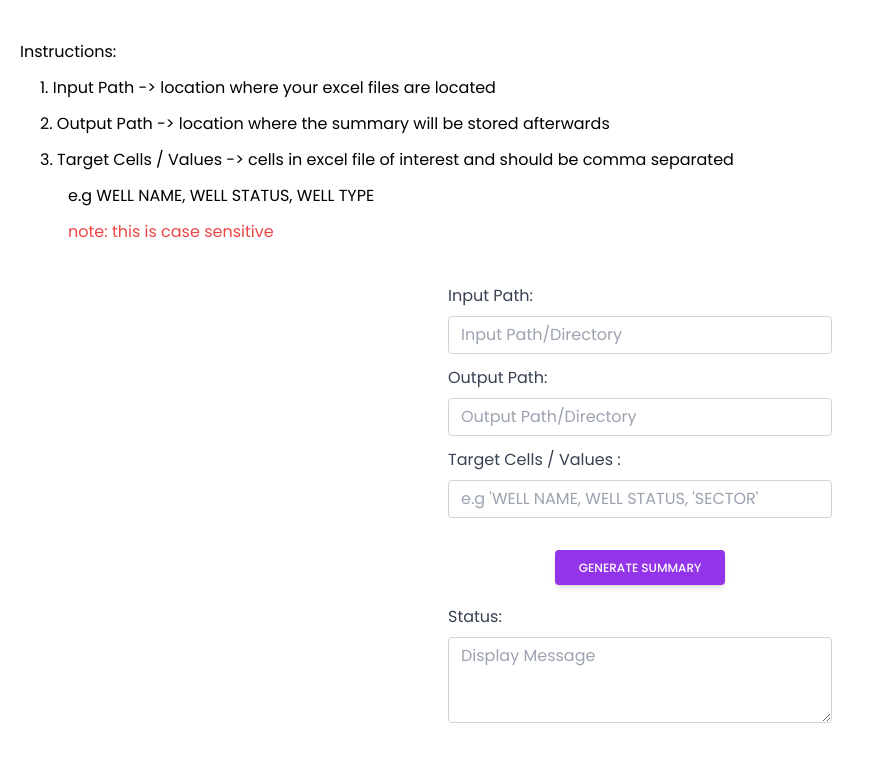
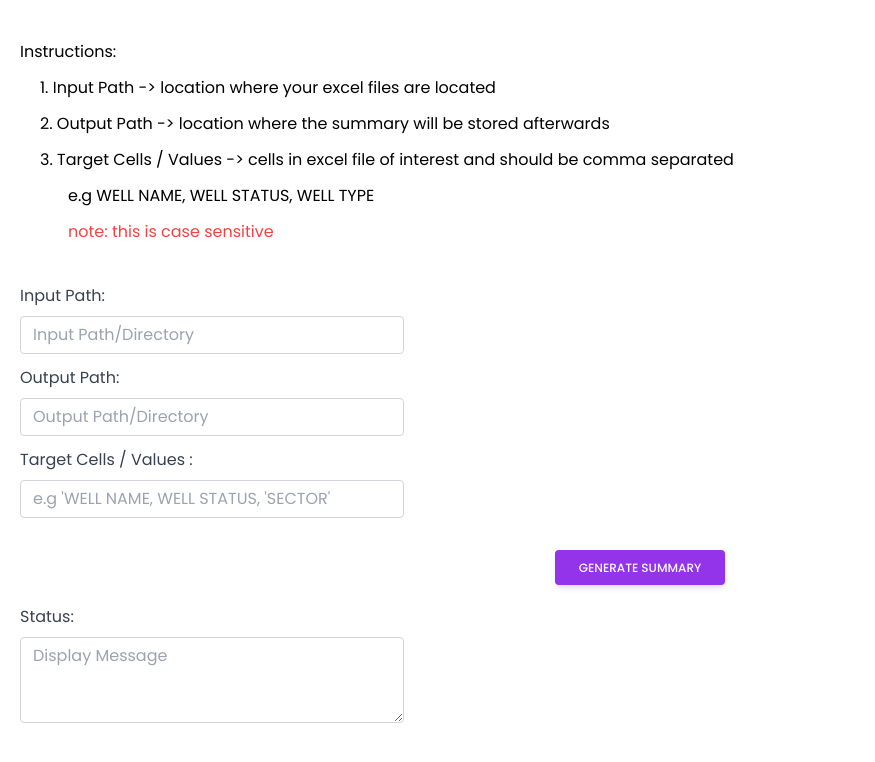
Before and after one commit to Kelv1nG/LemuelExcelExporter, a Django app: page / in a window 1280 px wide. Shown: the top 762 px of the page, without its empty margins (0-875 px from the left). Run offline with Django 4.2, Linux system fonts and the light colour scheme; some libraries are stand-ins or nearby versions.

Commit message:
adjusted home page

```diff
--- a/templates/excel_manager/home.html
+++ b/templates/excel_manager/home.html
@@ -11,7 +11,7 @@
         <p class="pl-12 my-3 text-red-500">note: this is case sensitive</p>
     </div>
     <div class="grid grid-cols-1">
-        <div class="flex justify-center items-stretch">
+        <div class="flex-1 justify-center items-stretch">
             <div class="mb-3 xl:w-96">
               <label for="input-path" class="form-label inline-block mb-2 text-gray-700"
                 >Input Path:</label
@@ -41,7 +41,7 @@
             </div>
           </div>
 
-          <div class="flex justify-center">
+          <div class="flex-1 justify-center">
             <div class="mb-3 xl:w-96">
               <label for="output-path" class="form-label inline-block mb-2 text-gray-700"
                 >Output Path:</label
@@ -70,7 +70,7 @@
               />
             </div>
           </div>
-          <div class="flex justify-center">
+          <div class="flex-1 justify-center">
             <div class="mb-3 xl:w-96">
               <label for="target-values" class="form-label inline-block mb-2 text-gray-700"
                 >Target Cells / Values :</label
@@ -104,7 +104,7 @@
                 <button id="generate-summary" type="button" class="inline-block px-6 py-2.5 bg-purple-600 text-white font-medium text-xs leading-tight uppercase rounded shadow-md hover:bg-purple-700 hover:shadow-lg focus:bg-purple-700 focus:shadow-lg focus:outline-none focus:ring-0 active:bg-purple-800 active:shadow-lg transition duration-150 ease-in-out">Generate Summary</button>
             </div>
         </div>
-        <div class="flex justify-center">
+        <div class="flex-1 justify-center">
           <div class="mb-3 xl:w-96">
             <label for="exampleFormControlTextarea1" class="form-label inline-block mb-2 text-gray-700"
               >Status:</label
```
